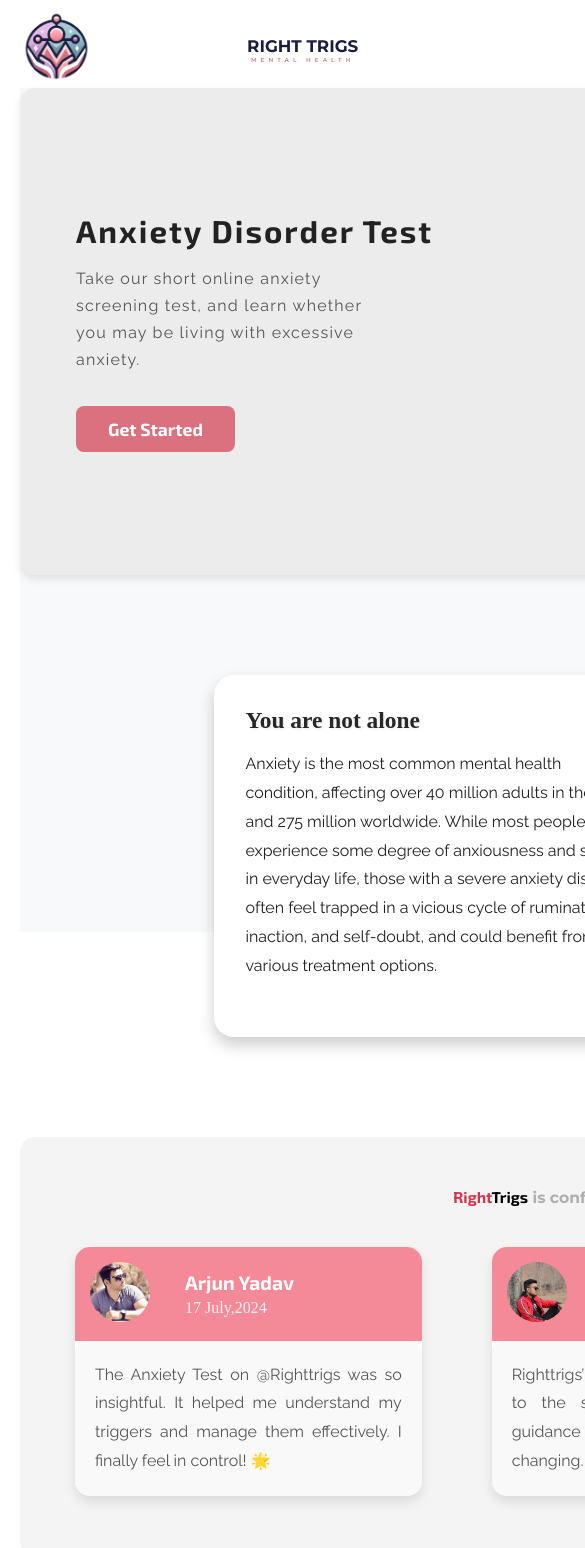
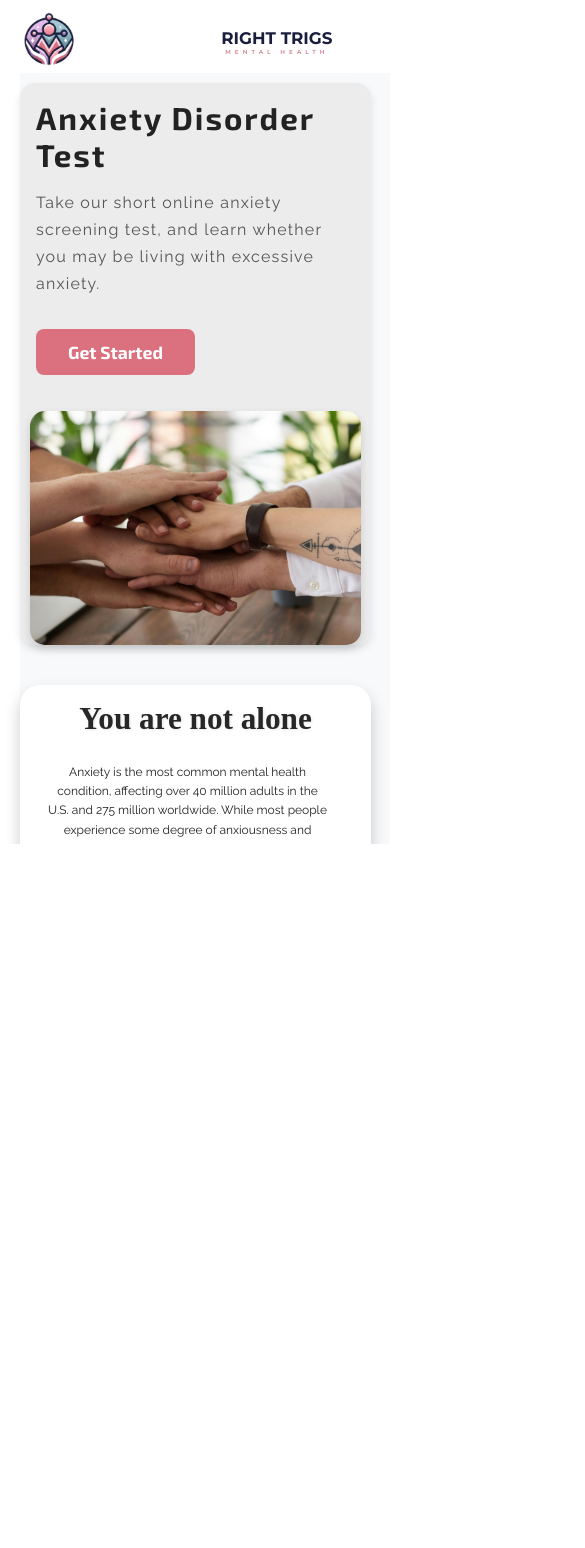
Before and after one commit to HIMANSHUVIPS/Right-Trigs, a React (Vite) app: page /test/Anxiety in a window 390 px wide. Shown: the top 1548 px of the page, 585 px wide, since content can reach past the window. After the commit the page ends 844 px from the top, so only its background shows below. Built offline with nearby package versions, Linux system fonts and the light colour scheme; a web font is replaced by a local one.

Commit message:
add some responsiveness

```diff
--- a/src/App.module.css
+++ b/src/App.module.css
@@ -7,7 +7,7 @@
   padding-right: 20px;
 }
 
-.bottom {
+/* .bottom {
   min-height: 100vh;
   padding-bottom: 20px;
-}
+} */
--- a/src/components/Heading/Heading.module.css
+++ b/src/components/Heading/Heading.module.css
@@ -82,3 +82,26 @@
     transform: scale(1.5);
      box-shadow: 0 4px 8px rgba(0, 0, 0, 0.3);
 }
+
+@media(max-width:720px){
+    .container{
+        width: 90vw;
+    }
+    .img{
+        width: 100vw;
+    }
+    .img img{
+        width: 100%;
+    }
+    .text h1{
+        font-size: 8vmin;
+        width: 100%;
+    }
+    .text p{
+        width: 70%;
+        font-weight: 200;
+    }
+    .downArrow{
+        font-size: 20px;
+    }
+}
--- a/src/components/Questionare/Question.jsx
+++ b/src/components/Questionare/Question.jsx
@@ -5,6 +5,7 @@
 import 'react-circular-progressbar/dist/styles.css';
 import { FontAwesomeIcon } from '@fortawesome/react-fontawesome'
 import { faArrowLeft } from '@fortawesome/free-solid-svg-icons'
+
 const Questionnaire = ({ disorder }) => {
   const [currentQuestionIndex, setCurrentQuestionIndex] = useState(0);
   const [score, setScore] = useState(0);
@@ -27,12 +28,24 @@
     }
   };
 
+  const getRiskLevel = () => {
+    if (score <= 10) {
+      return "Low Risk";
+    } else if (score <= 20) {
+      return "Moderate Risk";
+    } else {
+      return "High Risk";
+    }
+  };
+
   return (
     <div className={styles.container}>
       {isCompleted ? (
         <div className={styles.result}>
-          <h2>Your Total Score: {score}</h2>
-          <p>Thank you for completing the questionnaire!</p>
+          <h2>{disorder} Test Result</h2>
+          <p>Your Total Score: <span className={styles.score}>{score}</span></p>
+          <p className={styles.riskLevel}>Risk Level: <span>{getRiskLevel()}</span></p>
+          <p>Thank you for completing the test<span>!</span></p>
           <button
             onClick={() => {
               setCurrentQuestionIndex(0);
@@ -51,10 +64,6 @@
               <FontAwesomeIcon icon={faArrowLeft}
               className={styles.prevArrow}
               onClick={handlePreviousClick}/>
-              // <FaArrowLeft
-              //   className={styles.prevArrow}
-              //   onClick={handlePreviousClick}
-              // />
             )}
             <div className={styles.progress}>
               <CircularProgressbar value={progressPercentage} text={`${currentQuestionIndex + 1}`} />
--- a/src/components/Search/Search.module.css
+++ b/src/components/Search/Search.module.css
@@ -25,3 +25,27 @@
     color: white;
     border: none;
   }
+
+@media(max-width:720px){
+  .links{
+    display: flex;
+    padding: 40px 0px;
+    margin: 0px;
+    align-items: center;
+    justify-content: center;
+    padding-top: 70px;
+    width: 90vw;
+    gap: 9px;
+  }
+  .links a {
+    text-decoration: none;
+    color: #2c2d30;
+    padding: 4px 12px;
+    border-radius: 30px;
+    font-family: "Montserrat", sans-serif;
+    border: 1px solid rgb(212, 212, 212);
+    cursor: pointer;
+    transition: background-color 0.5s ease;
+    font-size: 12px;
+  }
+}
--- a/src/components/TestDetailPage/TestDetail.module.css
+++ b/src/components/TestDetailPage/TestDetail.module.css
@@ -54,7 +54,7 @@
 /* Button Styling */
 .leftContent button {
   padding: 0.75rem 2rem;
-    background-color: #DB707F;
+  background-color: #db707f;
   color: #fff;
   border: none;
   border-radius: 8px;
@@ -97,6 +97,7 @@
 /* Second Section */
 .secondSection {
   display: flex;
+  flex-direction: row; /* Keep content side by side on larger screens */
   justify-content: space-between;
   align-items: center;
   padding: 2rem;
@@ -115,12 +116,12 @@
 
 .secondLeft,
 .secondRight {
-    width: 48%;
+  width: 48%; /* Evenly divide space between left and right content */
 }
 
 /* Second Left Content */
 .secondLeft h1 {
-    font-size: 6vmin;
+  font-size: 4vmin; /* Use responsive font size */
   margin-bottom: 1rem;
   font-family: "Baskervville SC", serif;
   color: #282727;
@@ -150,7 +151,7 @@
 }
 
 .secondRight h1 {
-    font-size: 4vw;
+  font-size: 4vw; /* Use responsive font size */
   color: #d9534f;
   font-weight: 700;
   margin-bottom: 1rem;
@@ -161,13 +162,82 @@
   text-overflow: ellipsis;
 }
 
-  .secondRight p {
-    font-size: 1.1rem;
-    color: #c823339a;
-    font-family: "Roboto", system-ui;
+/* Responsive Design Adjustments */
+@media (max-width: 1024px) {
+  .secondSection {
+    flex-direction: column; /* Stack content vertically on smaller screens */
+    padding: 1.5rem;
+    width: 90%; /* Increase width on smaller screens */
+  }
+
+  .secondLeft,
+  .secondRight {
+    width: 100%; /* Full width for stacked content */
+    margin-bottom: 2rem; /* Add space between sections */
+  }
+
+  .secondLeft h1 {
+    font-size: 5vmin; /* Slightly larger font size for mid-sized screens */
+  }
+
+  .secondRight h1 {
+    font-size: 5vw; /* Adjust heading size */
+  }
+}
+
+@media (max-width: 768px) {
+  .secondSection {
+    padding: 1rem;
+    width: 95%;
+  }
+
+  .secondLeft h1 {
+    font-size: 6vmin; /* Adjust for smaller screens */
+  }
+
+  .secondLeft p {
+    font-size: 14px;
+  }
+
+  .secondRight {
+    padding: 1.5rem 2rem; /* Reduce padding */
+  }
+
+  .secondRight h1 {
+    font-size: 6vw; /* Adjust heading size */
+  }
+}
+
+@media (max-width: 480px) {
+  .secondSection {
+    padding: 1rem;
+    width: 100%; /* Full width on mobile */
+    margin-top: 1rem; /* Reduce top margin */
+    margin: 40px 0px;
+  }
+
+  .secondLeft h1 {
+    font-size: 8vmin;
+    text-align: center; /* Larger font size for mobile */
+  }
+
+  .secondLeft p {
+    font-size: 12px;
     line-height: 1.6;
-    margin: 0;
+    text-align: center;
+    padding: 10px;
   }
+
+  .secondRight {
+    padding: 1rem;
+    /* Further reduce padding */
+  }
+
+  .secondRight h1 {
+    font-size: 8vw; /* Adjust heading size */
+  }
+}
+
 
 /* Third Section */
 .thirdSection {
@@ -285,7 +355,6 @@
   font-family: "Poppins", sans-serif;
 }
 
-
 @media (max-width: 768px) {
   .top h1 {
     font-size: 5vw;
@@ -300,3 +369,107 @@
     width: 100%;
   }
 }
+
+@media (max-width: 720px) {
+  .container {
+    width: 100vw;
+  }
+  .firstSection{
+    margin-top: 10px;
+    display: flex;
+    flex-direction: column;
+    align-items: center;
+    width: 90vw;
+    height: auto;
+    padding: 0rem;
+  }
+  .leftContent {
+    width: 100%;
+    padding: 1rem;
+    color: #333;
+  }
+  .rightContent {
+    width: 85vw;
+    margin: 0px;
+    display: flex;
+    justify-content: center;
+    align-items: center;
+  }
+  .rightContent img {
+    margin: 0px;
+    height: auto;
+    max-height: 60vh;
+    object-fit: cover;
+    border-radius: 15px;
+    box-shadow: 0 4px 8px rgba(0, 0, 0, 0.15);
+    transition: transform 0.3s ease, box-shadow 0.3s ease;
+  }
+
+  .leftContent h1 {
+    font-size: 8vmin;
+    margin-bottom: 1rem;
+    color: #222;
+    font-weight: 700;
+    font-family: "Exo 2", sans-serif;
+    width: 100%;
+
+  }
+  .leftContent p {
+    font-size: 1rem;
+    margin-bottom: 2rem;
+    line-height: 1.7;
+    color: #555;
+    font-family: "Raleway", sans-serif;
+    width: 100%;
+    letter-spacing: 1.2px;
+  }
+  .leftContent button {
+    padding: 0.75rem 2rem;
+    background-color: #db707f;
+    color: #fff;
+    border: none;
+    border-radius: 8px;
+    font-size: 1.1rem;
+    cursor: pointer;
+    transition: all 0.3s ease;
+    font-weight: 700;
+    font-family: "Exo 2", sans-serif;
+    margin-bottom: 20px;
+  }
+  .secondSection {
+    display: flex;
+    flex-direction: column;
+    justify-content: space-between;
+    align-items: center;
+    /* padding: 2rem; */
+    background-color: #ffffff;
+    border-radius: 20px;
+    box-shadow: 0 8px 16px rgba(0, 0, 0, 0.2);
+    /* margin-top: 2rem; */
+    width: 90vw;
+    /* margin: 100px auto; */
+    transition: all 0.3s ease;
+  }
+  .thirdSection{
+    display: flex;
+    flex-direction: column;
+    align-items: center;
+    background-color: #f4f4f4;
+
+    border-radius: 15px;
+    margin: 0px;
+    width: 90vw;
+  }
+  .comments {
+    display: flex;
+    justify-content: space-around;
+    flex-wrap: wrap;
+    width: 90vw;
+    max-width: 1200px;
+    gap: 50px;
+  }
+  .top_content p{
+    font-family: 'Raleway';
+    font-size: 13px;
+  }
+}
--- a/src/components/Testss/TestContainer.module.css
+++ b/src/components/Testss/TestContainer.module.css
@@ -1,7 +1,15 @@
 .container {
     width: 80%;
     margin: 0 auto;
-    display: grid;
-    grid-template-columns: repeat(3, 1fr);
+    display: flex;
+    flex-wrap: wrap;
     gap: 20px;
 }
+
+@media(max-width: 720px) {
+    .container {
+        width: 100%;
+        flex-direction: column;
+        margin: 0;
+    }
+}
--- a/src/components/Testss/TestItem.module.css
+++ b/src/components/Testss/TestItem.module.css
@@ -1,10 +1,10 @@
-
 .item {
   position: relative;
   overflow: hidden;
   border-radius: 10px;
   transition: transform 0.3s ease-in-out;
   cursor: pointer;
+  width: 32%;
 }
 
 .item img {
@@ -47,7 +47,7 @@
   font-family: "Exo 2", sans-serif;
 }
 
-.item .extraTest{
+.item .extraTest {
   position: absolute;
   top: 60%;
   left: 50%;
@@ -68,11 +68,43 @@
   top: 45%;
 }
 
-.item:hover .extraTest{
+.item:hover .extraTest {
   top: 75%;
   opacity: 1;
 }
-.rightAngle{
+.rightAngle {
   font-size: 14px;
   margin-left: 3px;
 }
+
+@media (max-width: 720px) {
+  .item {
+    width: 30%;
+  }
+  .item img{
+    width: 90%;
+  }
+  .item:hover img {
+    transform: scale();
+  }
+  .item::after {
+    content: "";
+    position: absolute;
+    top: 0;
+    left: 0;
+    width: 50%;
+    height: 100%;
+    background: linear-gradient(
+      180deg,
+      rgba(0, 0, 0, 0) 0%,
+      rgba(0, 0, 0, 0.3) 35%,
+      rgba(0, 0, 0, 0.15) 70%,
+      rgba(0, 0, 0, 0.25) 100%
+    );
+
+    z-index: 1;
+  }
+  .item:hover img {
+    transform: none;
+  }
+}
--- a/src/components/navbar/NavBar.jsx
+++ b/src/components/navbar/NavBar.jsx
@@ -20,7 +20,6 @@
           <li>Contact Us</li>
           <li>Get Your Personalised Video Now!</li>
         </ul>
-        <img src={menu_btn} alt="" srcset="" className={styles.menu_btn}/>
       </div>
     </nav>
   );
--- a/src/components/navbar/NavBar.module.css
+++ b/src/components/navbar/NavBar.module.css
@@ -57,3 +57,16 @@
 .nav_content ul li:hover {
   color: #cd808f;
 }
+
+
+@media(max-width:720px){
+  .logo{
+    width: 25%;
+  }
+  .nav_content{
+    display: none;
+  }
+  .logo .img {
+    width: 15vmin;
+  }
+}
--- a/src/index.css
+++ b/src/index.css
@@ -7,4 +7,5 @@
 body{
 height: 100%;
 width: 100%;
+overflow-x: hidden;
 }
```
Also changed, not shown: src/components/Questionare/Question.module.css (+77 -2 lines). Lines whose indentation alone changed are shown as unchanged.
